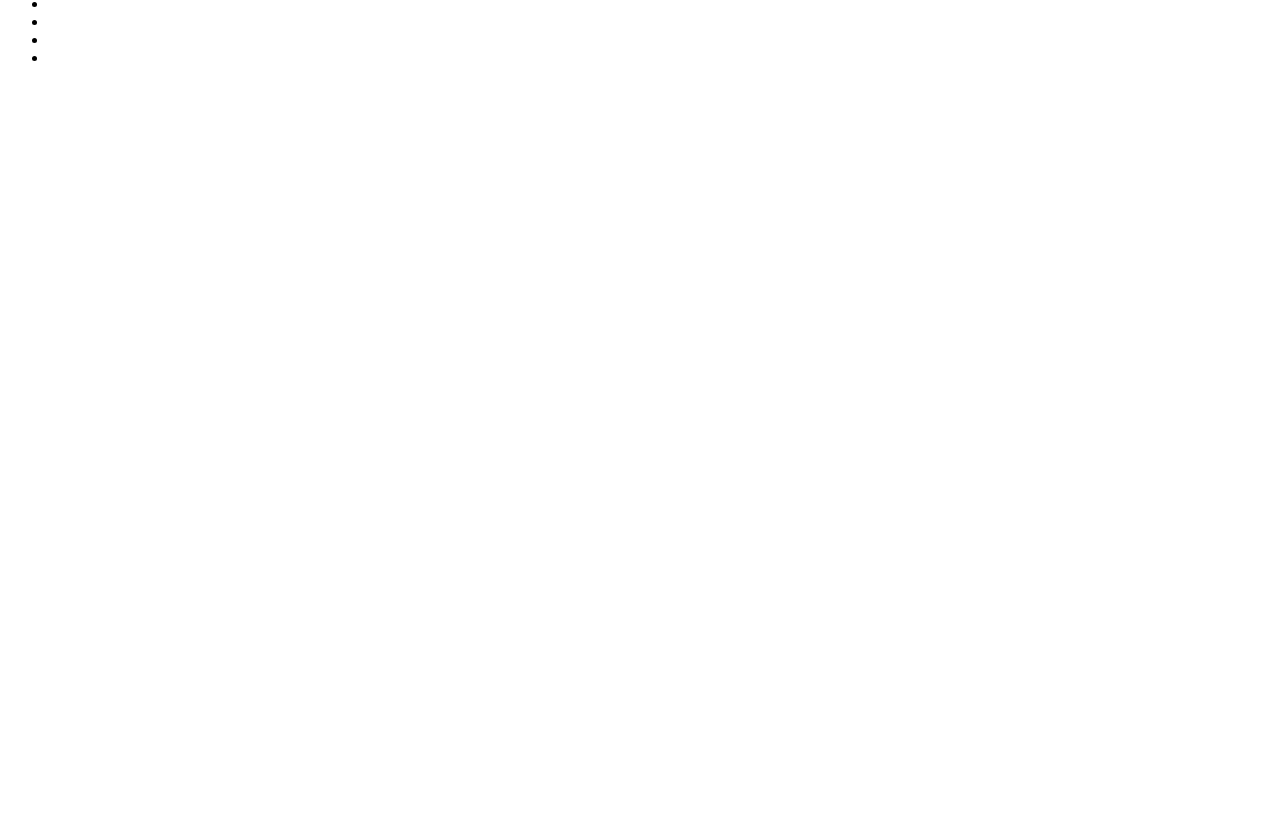
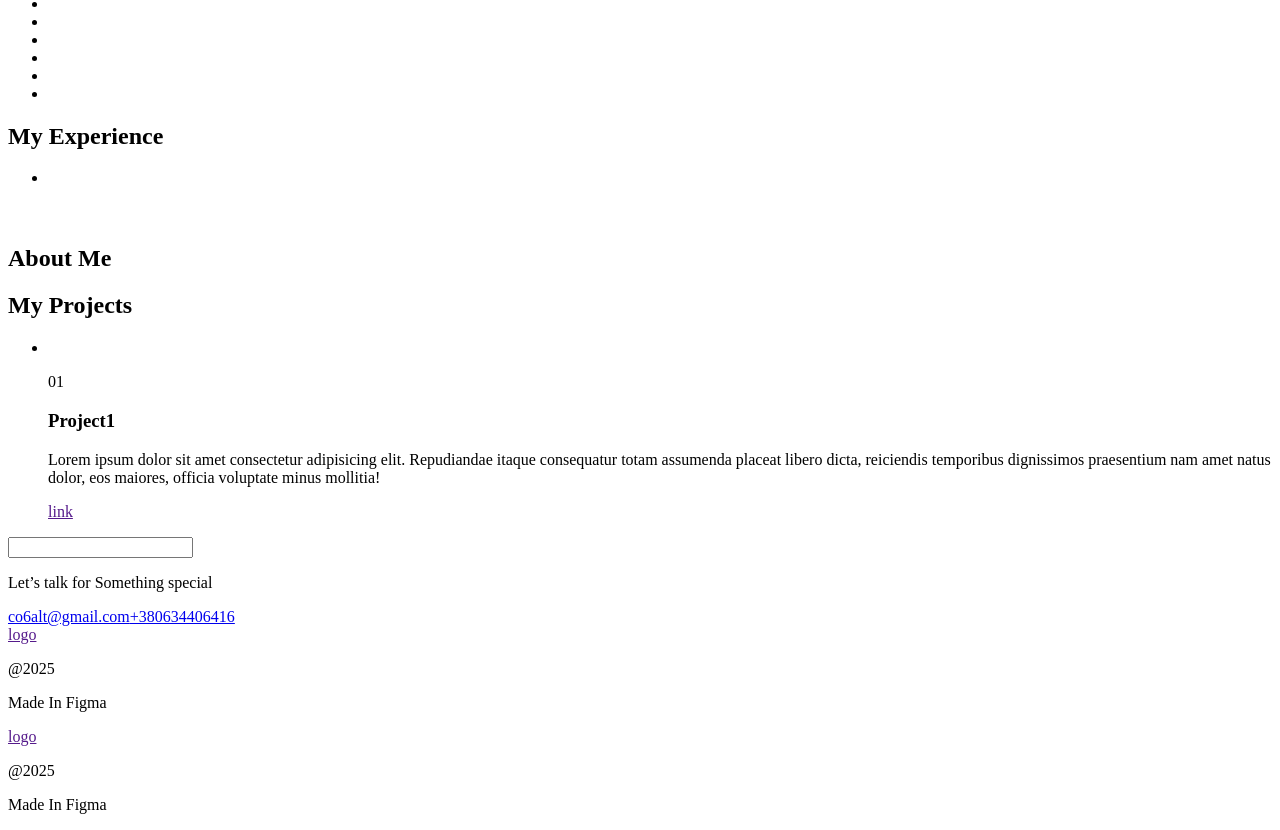
Before and after one commit to E-Khartaniuk/portfolio, a React (Vite) app: page / in a window 1280 px wide. Shown: the part 359-1189 px from the top of the page. Before the commit the page ends 800 px from the top, so only its background shows below. Built offline with nearby package versions, Linux system fonts and the light colour scheme.

Commit message:
structure

```diff
--- a/src/App.tsx
+++ b/src/App.tsx
@@ -1,6 +1,11 @@
 // import { useState } from 'react'
+import About from "./components/About/About";
+import Contacts from "./components/contacts/contacts";
+import Experience from "./components/Experience/Experience";
+import Footer from "./components/Footer/Footer";
 import Header from "./components/Header/Header";
 import AboutMe from "./components/Hero/Hero";
+import Projects from "./components/Projects/Projects";
 import Skills from "./components/Skills/Skills";
 // import "./App.css";
 
@@ -8,8 +13,16 @@ const App = () => {
   return (
     <>
       <Header />
-      <AboutMe />
-      <Skills />
+      <main>
+        <AboutMe />
+        <Skills />
+        <Experience />
+        <About />
+        <Projects />
+        <Contacts />
+        <Footer />
+      </main>
+      <Footer />
     </>
   );
 };
--- a/src/components/About/About.tsx
+++ b/src/components/About/About.tsx
@@ -0,0 +1,15 @@
+import React from "react";
+
+function About() {
+  return (
+    <section>
+      <img src="" alt="" />
+      <div>
+        <h2>About Me</h2>
+        <p></p>
+      </div>
+    </section>
+  );
+}
+
+export default About;
--- a/src/components/Experience/Experience.tsx
+++ b/src/components/Experience/Experience.tsx
@@ -0,0 +1,17 @@
+import React from "react";
+
+function Experience() {
+  return (
+    <section>
+      <h1>My Experience</h1>
+      <ul>
+        <li>
+          <h3></h3>
+          <p></p>
+        </li>
+      </ul>
+    </section>
+  );
+}
+
+export default Experience;
--- a/src/components/Footer/Footer.tsx
+++ b/src/components/Footer/Footer.tsx
@@ -0,0 +1,15 @@
+import React from "react";
+
+function Footer() {
+  return (
+    <div>
+      <a href="">logo</a>
+      <div>
+        <p>@2025</p>
+        <p>Made In Figma</p>
+      </div>
+    </div>
+  );
+}
+
+export default Footer;
--- a/src/components/Header/Header.tsx
+++ b/src/components/Header/Header.tsx
@@ -3,16 +3,17 @@ import React from "react";
 function Header() {
   return (
     <header>
+      <a href="">logo</a>
       <nav>
         <a href="\">logo</a>
         <a href="">About Me</a>
         <a href="">Skills</a>
         <a href="">Project</a>
         <a href="">Contact me</a>
-        <a href="path/to/your/file.zip" download="KHARTANIUK YEVHENII">
-          Download File
-        </a>
       </nav>
+      <a href="path/to/your/file.zip" download="KHARTANIUK YEVHENII">
+        Download File
+      </a>
     </header>
   );
 }
--- a/src/components/Projects/Projects.tsx
+++ b/src/components/Projects/Projects.tsx
@@ -0,0 +1,27 @@
+import React from "react";
+
+function Projects() {
+  return (
+    <section>
+      <h2>My Projects</h2>
+      <ul>
+        <li>
+          <img src="" alt="" />
+          <div>
+            <p>01</p>
+            <h3>Project1</h3>
+            <p>
+              Lorem ipsum dolor sit amet consectetur adipisicing elit.
+              Repudiandae itaque consequatur totam assumenda placeat libero
+              dicta, reiciendis temporibus dignissimos praesentium nam amet
+              natus dolor, eos maiores, officia voluptate minus mollitia!
+            </p>
+            <a href="">link</a>
+          </div>
+        </li>
+      </ul>
+    </section>
+  );
+}
+
+export default Projects;
--- a/src/components/contacts/contacts.tsx
+++ b/src/components/contacts/contacts.tsx
@@ -0,0 +1,17 @@
+import React from "react";
+
+function Contacts() {
+  return (
+    <section>
+      <form action="">
+        <input type="text" />
+      </form>
+      <p></p>
+      <p>Let’s talk for Something special</p>
+      <a href="mailto:co6alt@gmail.com">co6alt@gmail.com</a>
+      <a href="tel:+380634406416">+380634406416</a>
+    </section>
+  );
+}
+
+export default Contacts;
```
